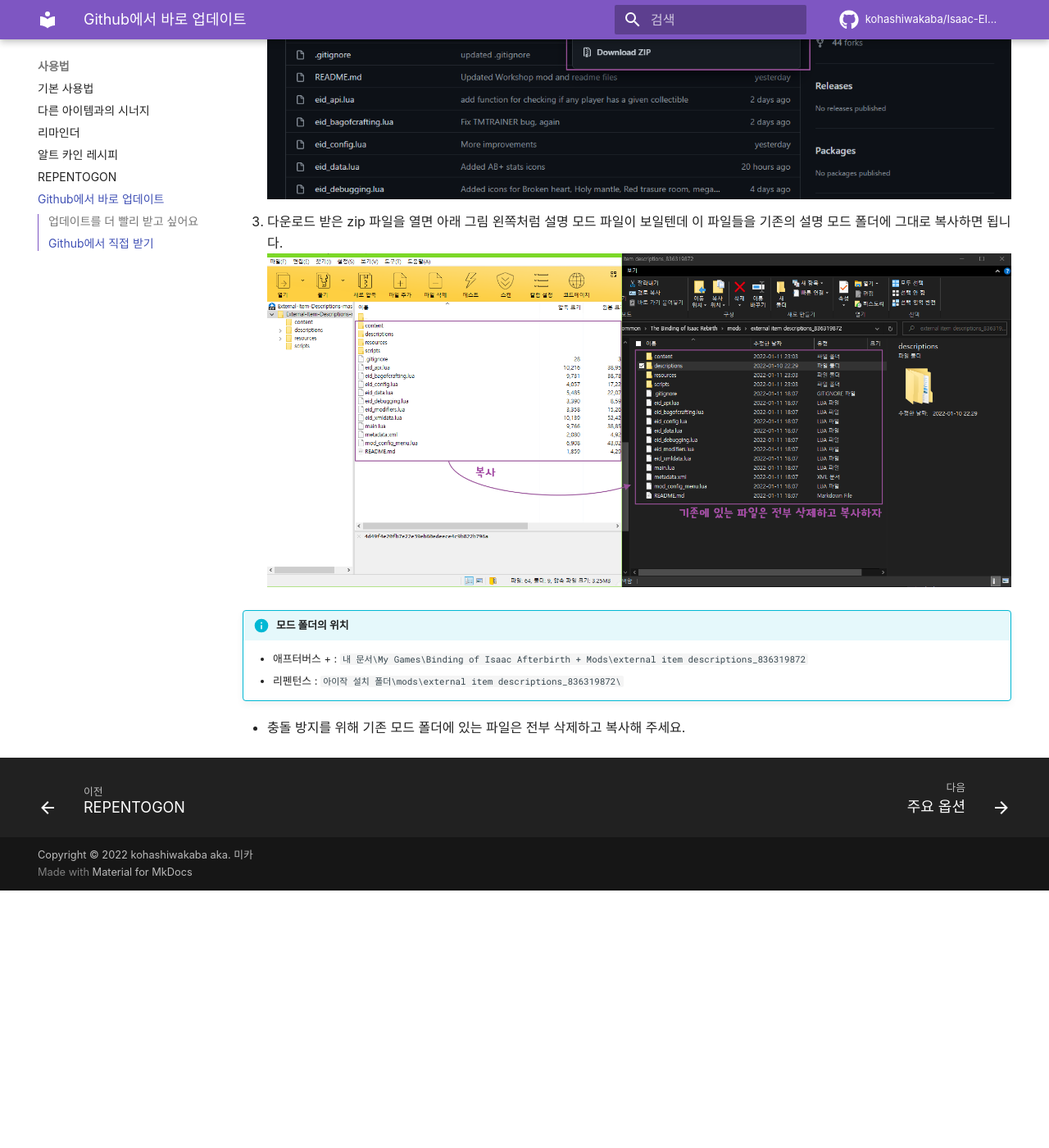
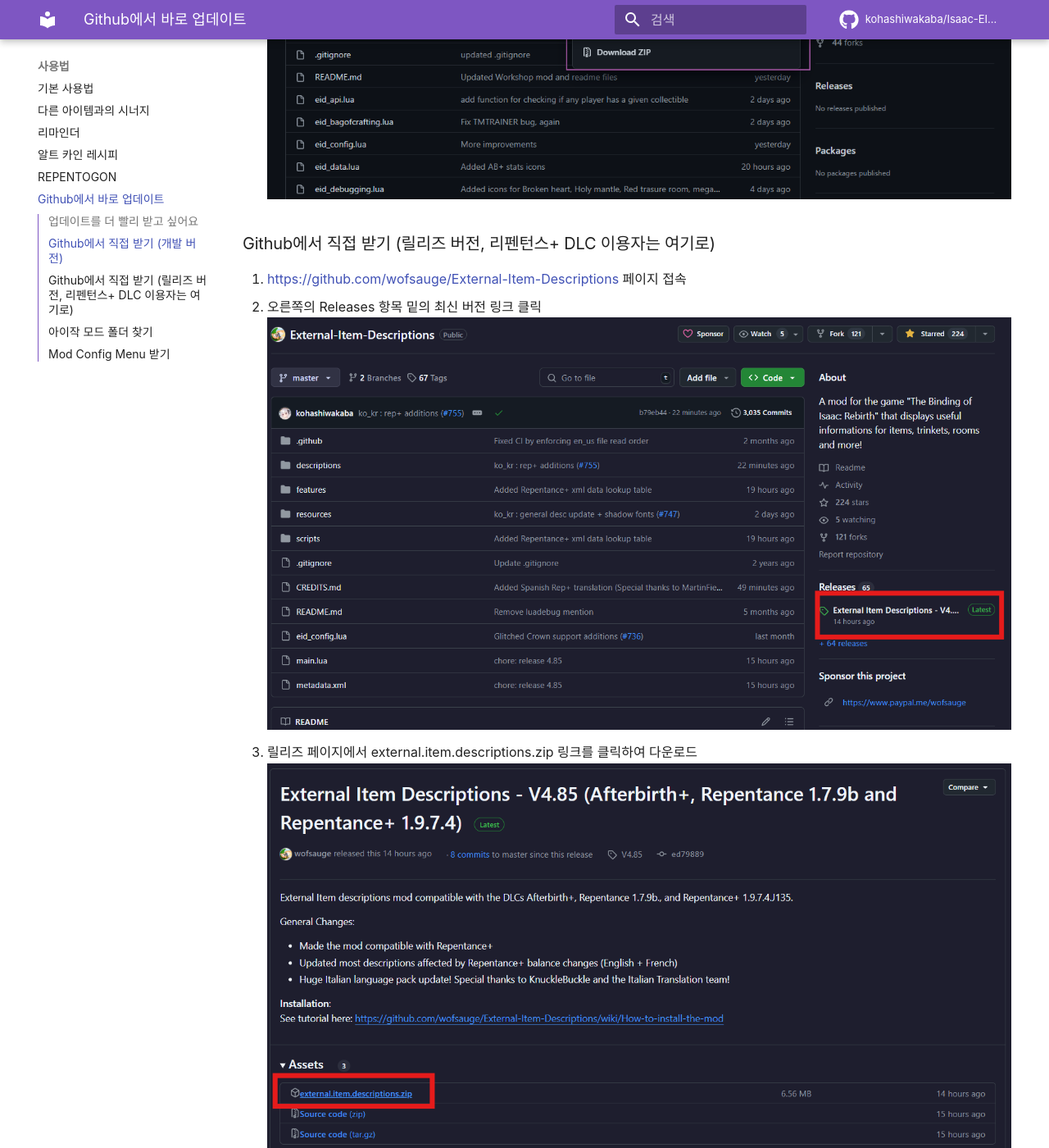
Before and after one commit to kohashiwakaba/Isaac-EID-Korean-Guide, an MkDocs documentation site: the page built from docs/howto/update-from-github.md, in a window 1280 px wide and 1400 px high, scrolled down 781 px. Shown: the whole window at 82% size. Built offline with MkDocs 1.6.1 and Material for MkDocs 9.7.7, drawn with Linux system fonts in a browser that asks for light colours; some web fonts are replaced; comment, search, counter and statistics services are not loaded; before the commit the page ends 1867 px from its top, so only the background shows below that; some of the changed text lies outside the part shown.

Commit message:
rep+ update

````diff
--- a/docs/howto/update-from-github.md
+++ b/docs/howto/update-from-github.md
@@ -2,15 +2,39 @@
 
 아이템 설명 모드는 Wofsauge를 비롯한 여러 개발자가 개발하는 모드입니다. 따라서 개발자 및 번역가들이 Github 프로젝트에 먼저 올린 후 일정 간격 이후 스팀 창작마당에 업로드 됩니다. 스팀 버전보다도 빠른 업데이트를 받고자 한다면 [Github 프로젝트](https://github.com/wofsauge/External-Item-Descriptions)에서 직접 받으시는 걸 권장드립니다.
 
-### Github에서 직접 받기
+### Github에서 직접 받기 (개발 버전)
 
 1. [https://github.com/wofsauge/External-Item-Descriptions](https://github.com/wofsauge/External-Item-Descriptions) 페이지 접속
 2. 오른쪽의 Code 버튼을 누르고 나온 네모 상자에서 Download Zip을 클릭합니다.
 ![프로젝트 사이트](../img/howto_git_update1.png)
-3. 다운로드 받은 zip 파일을 열면 아래 그림 왼쪽처럼 설명 모드 파일이 보일텐데 이 파일들을 기존의 설명 모드 폴더에 그대로 복사하면 됩니다.
+
+### Github에서 직접 받기 (릴리즈 버전, 리펜턴스+ DLC 이용자는 여기로)
+
+1. [https://github.com/wofsauge/External-Item-Descriptions](https://github.com/wofsauge/External-Item-Descriptions) 페이지 접속
+2. 오른쪽의 Releases 항목 밑의 최신 버전 링크 클릭
+![프로젝트 사이트](../img/howto_mcm_git_install_r1.png)
+3. 릴리즈 페이지에서 external.item.descriptions.zip 링크를 클릭하여 다운로드
+![프로젝트 사이트](../img/howto_mcm_git_install_r2.png)
+### 아이작 모드 폴더 찾기
+1. 스팀 라이브러리에서 The Binding of Isaac: Rebirth 항목을 오른쪽 클릭
+2. 메뉴에서 관리 > 로컬 파일 탐색 클릭<br />
+![스팀 메뉴](../img/manual_install_1.png)
+3. 새로 열린 창에서 savedatapath.txt 열기<br />
+![스팀 메뉴](../img/manual_install_2.png)
+4. savedatapath.txt 파일 중 Modding Data Path 옆에 있는 주소를 복사 후 탐색기 주소창에 붙여넣기<br />
+![스팀 메뉴](../img/manual_install_3.png)
+!!! warning
+    위 주소에 한글이 있으면 모드 적용이 불가능합니다. 윈도우를 재설치하여 계정 이름을 영어로 설정한 후 진행해 주세요.
+5. 다운로드 받은 zip 파일을 위의 주소로 이동한 폴더에 압축 풀기<br />
+![스팀 메뉴](../img/manual_install_4.png)<br />
 ![파일 복사](../img/howto_git_update2.png)
-!!! info "모드 폴더의 위치"
-    - 애프터버스 + : ```내 문서\My Games\Binding of Isaac Afterbirth + Mods\external item descriptions_836319872```
-    - 리펜턴스 : ```아이작 설치 폴더\mods\external item descriptions_836319872\```
 
 - 충돌 방지를 위해 기존 모드 폴더에 있는 파일은 전부 삭제하고 복사해 주세요.
+
+### Mod Config Menu 받기
+
+1. [https://github.com/Zamiell/isaac-mod-config-menu](https://github.com/Zamiell/isaac-mod-config-menu) 페이지 접속
+2. 오른쪽의 Code 버튼을 누르고 나온 네모 상자에서 Download Zip을 클릭합니다.
+3. 다운로드 받은 zip 파일을 아이작 모드 폴더 찾기-4에서 확인한 주소로 이동한 폴더에 압축 풀기<br />
+![프로젝트 사이트](../img/howto_mcm_git_update1.png)<br />
+![파일 복사](../img/howto_mcm_git_update2.png)
````
Also changed, not shown: docs/config/configmenu.md (+82 -57 lines), docs/index.md (+8 -3 lines), docs/img/howto_mcm_git_install_r1.png (added), docs/img/howto_mcm_git_install_r2.png (added), docs/img/howto_mcm_git_update1.png (added), docs/img/howto_mcm_git_update2.png (added), docs/img/manual_install_1.png (added), docs/img/manual_install_2.png (added), docs/img/manual_install_3.png (added), docs/img/manual_install_4.png (added).
